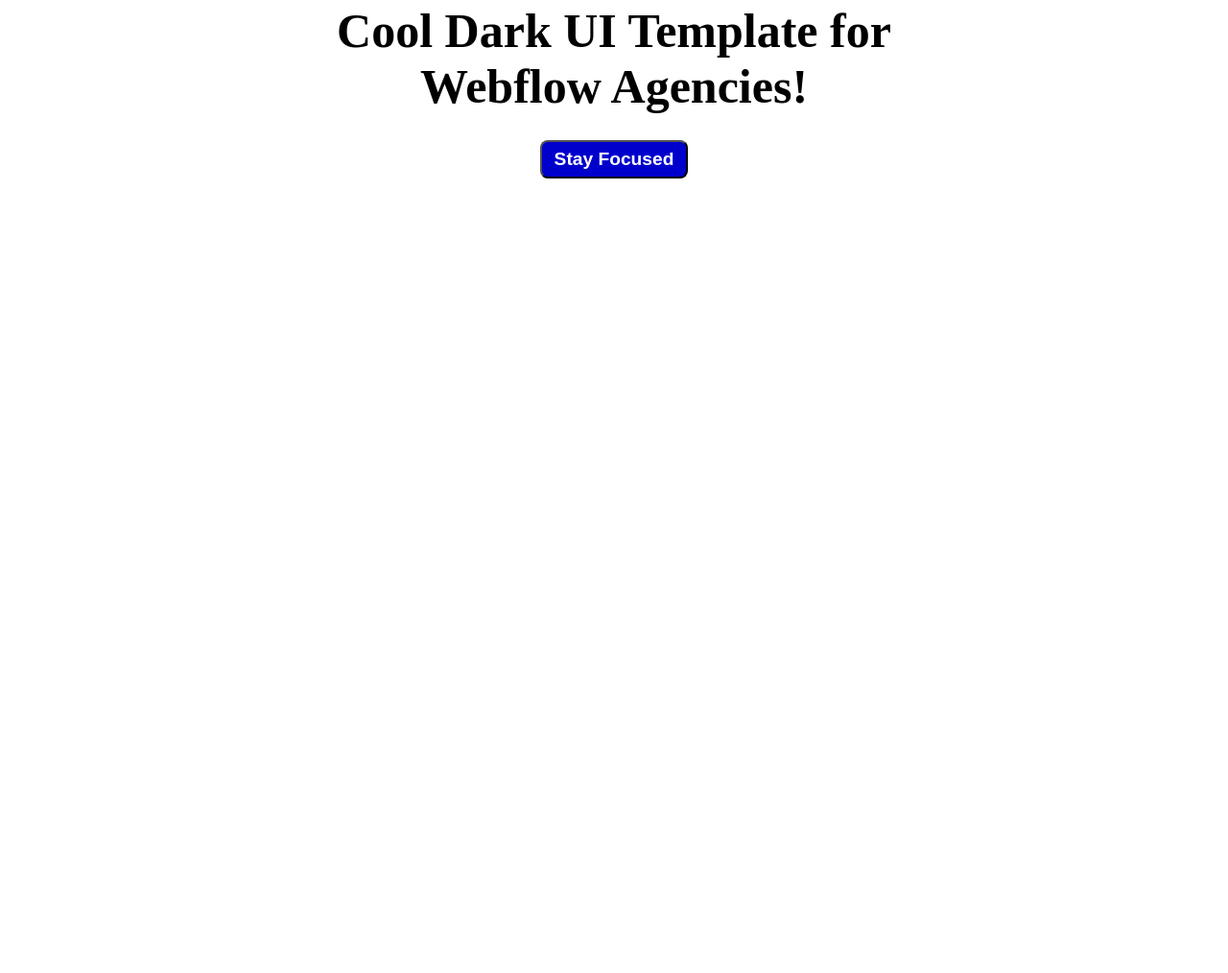
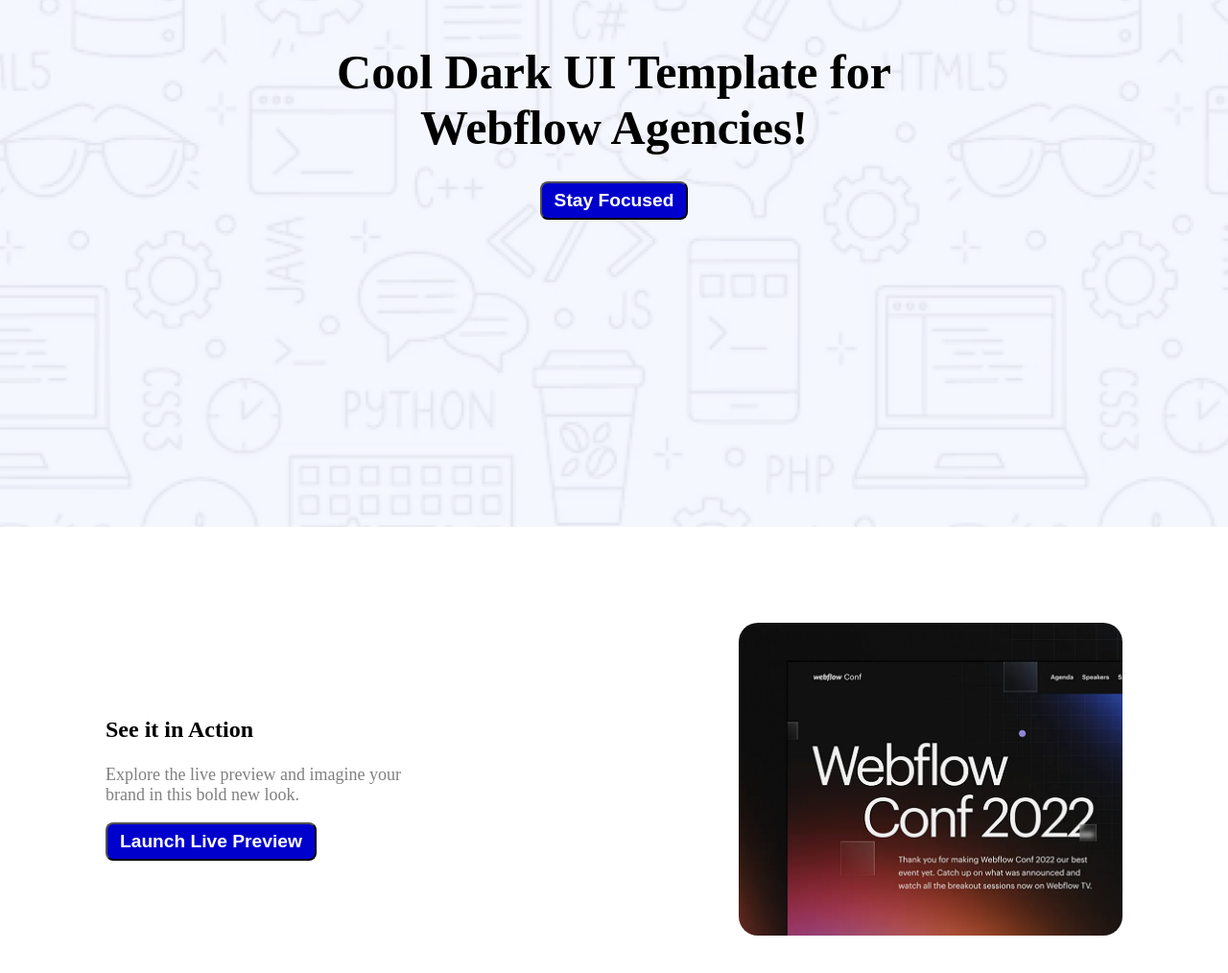
Before and after one commit to tanv-web/programming-hero, a plain HTML site: page assignment-1/index.html in a window 1280 px wide. Shown: the part 354-1368 px from the top of the page at 96% size. Before the commit the page ends 800 px from the top, so only its background shows below. Drawn offline with Linux system fonts and the light colour scheme.

Commit message:
added action section and corrected banner and hero

```diff
--- a/assignment-1/index.html
+++ b/assignment-1/index.html
@@ -7,18 +7,30 @@
     <link rel="stylesheet" href="styles/styles.css">
 </head>
 <body>
-    <header>
+    <header class="hero">
         <nav>
             <div class="logo">LOGO</div>
             <button class="sign-up" type="button">Sign Up</button>
         </nav>
+
+        <section class="banner">
+            <h1>Cool Dark UI Template for <br> Webflow Agencies!</h1>
+            <button class="stay-focused" type="button">Stay Focused</button>
+
+        </section>
     </header>
 
     <main>
-        <section class="hero-content">
-            <h1>Cool Dark UI Template for <br> Webflow Agencies!</h1>
-            <button class="stay-focused" type="button">Stay Focused</button>
+        <section class="action">
+            <div class="action-text">
+              <h2>See it in Action</h2> <br>
+              <p>Explore the live preview and imagine your <br> brand in this bold new look.</p>
+              <button type="button">Launch Live Preview</button>
+            </div>
+
+           <img src="assets/wc-mini.png" alt="Webflow-conf">
         </section>
+
     </main>
 
 </body>
--- a/assignment-1/styles/styles.css
+++ b/assignment-1/styles/styles.css
@@ -1,7 +1,14 @@
+body {
+    margin: 0;
+    padding: 0;
+}
+
 nav {
     justify-content: space-between;
     display: flex;
-    margin: 47px 90px 0 90px;
+    margin: 0;
+    width: 100%;
+    margin-top: 70px;
 }
 
 .logo {
@@ -36,8 +43,54 @@
     border-radius: 8px;
 }
 
-.hero-content {
+.banner {
     display: flex;
     flex-direction:column;
     align-items: center;
+    margin-bottom: 300px;
 }
+
+.action {
+ display: flex;
+ align-items: center;
+ justify-content: space-between;
+ margin: 100px 110px 100px 110px;
+}
+
+
+.action h2 {
+    margin-bottom: 5px;
+}
+
+.action-text p {
+    margin-top: 0;
+    color: grey;
+    font-size: large;
+}
+
+.action img {
+    max-width: 400px;
+    border-radius: 20px;
+}
+
+.action button {
+    color: white;
+    font-weight: 700;
+    font-size: larger;
+    background-color: mediumblue;
+    padding: 7px 13px 7px 13px;
+    border-radius: 8px;
+}
+
+.hero {
+    background-image: url('../assets/Hero-bg.png');
+    background-size: cover;
+    background-position: center;
+    background-repeat: no-repeat;
+    display: flex;
+    flex-direction: column;
+    justify-content: center;
+    align-items: center;
+    min-height: 70vh;
+    padding: 20px 110px 20px 110px;
+}
```
